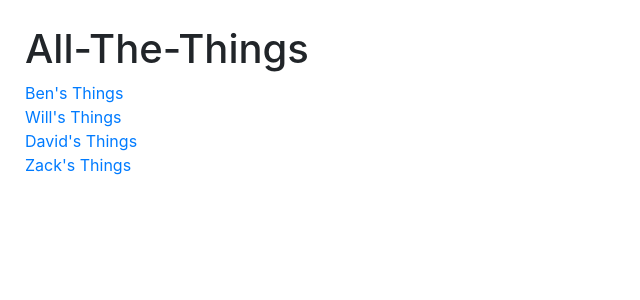
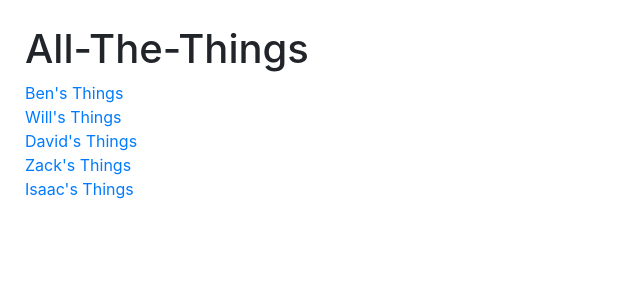
Before and after one commit to WillJohnson03/things-for-days, a React (Create React App) app: page / in a window 1280 px wide. Shown: the top 300 px of the page, without its empty margins (0-640 px from the left). Built offline with nearby package versions, Linux system fonts and the light colour scheme.

Commit message:
make isaac things page and router

```diff
--- a/src/App.js
+++ b/src/App.js
@@ -6,6 +6,7 @@ import BoardGameThings from './pages/BoardGameThings/BoardGameThings'
 import StyledThings from './pages/StyledThings/StyledThings'
 import AnimalThings from './pages/AnimalThings/AnimalThings'
 import Landing from './pages/Landing/Landing'
+import IsaacThings from './pages/IsaacThings/IsaacThings'
 
 const App = () => {
   const [willsThings, setWillsThings] = useState([
@@ -130,6 +131,9 @@ const App = () => {
         path="/the-animal-things"
         element={<AnimalThings things={zacksThings} />}
       />
+      <Route
+      path='/the-isaac-things'
+      element={<IsaacThings things={isaacThings}/>} />
     </Routes>
   )
 }
--- /dev/null
+++ b/src/pages/IsaacThings/IsaacThings.jsx
@@ -0,0 +1,17 @@
+import ThingCard from "../../components/ThingCard/ThingCard";
+import { Link } from "react-router-dom";
+
+const IsaacThings = (props) => {
+  return (
+    <>
+    <h1>Isaac's Things</h1>
+    <Link to='/'>Home</Link>
+
+    {props.things.map((thing, idx) =>
+      <ThingCard key={idx} thing={thing}/>
+    )}
+    </>
+  )
+}
+
+export default IsaacThings
--- a/src/pages/Landing/Landing.jsx
+++ b/src/pages/Landing/Landing.jsx
@@ -9,6 +9,7 @@ const Landing = () => {
       <Link to="/the-board-game-things">Will's Things</Link><br/>
       <Link to="/the-well-styled-things">David's Things</Link><br/>
       <Link to="/the-animal-things">Zack's Things</Link><br/>
+      <Link to="/the-isaac-things">Isaac's Things</Link><br/>
     </>
   )
 }
```
